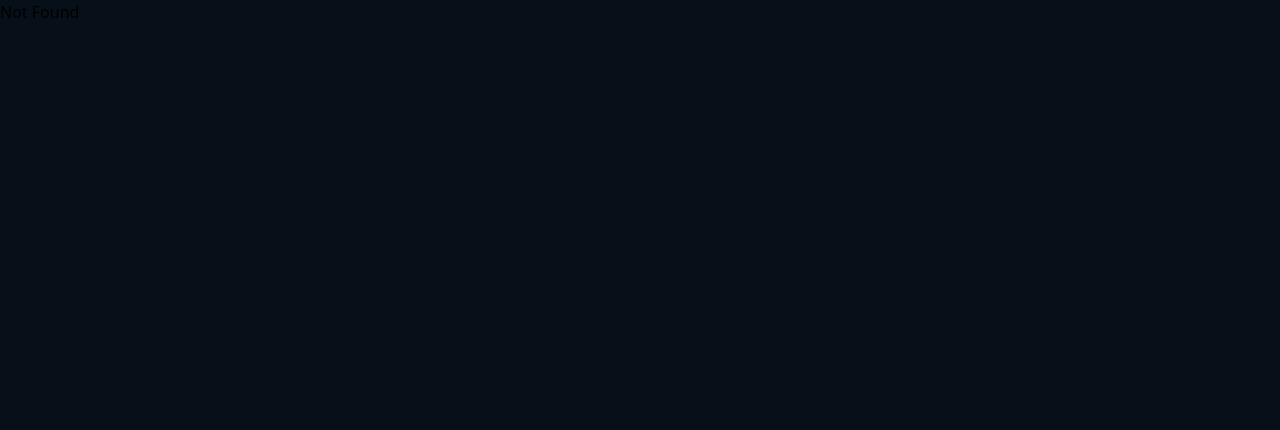
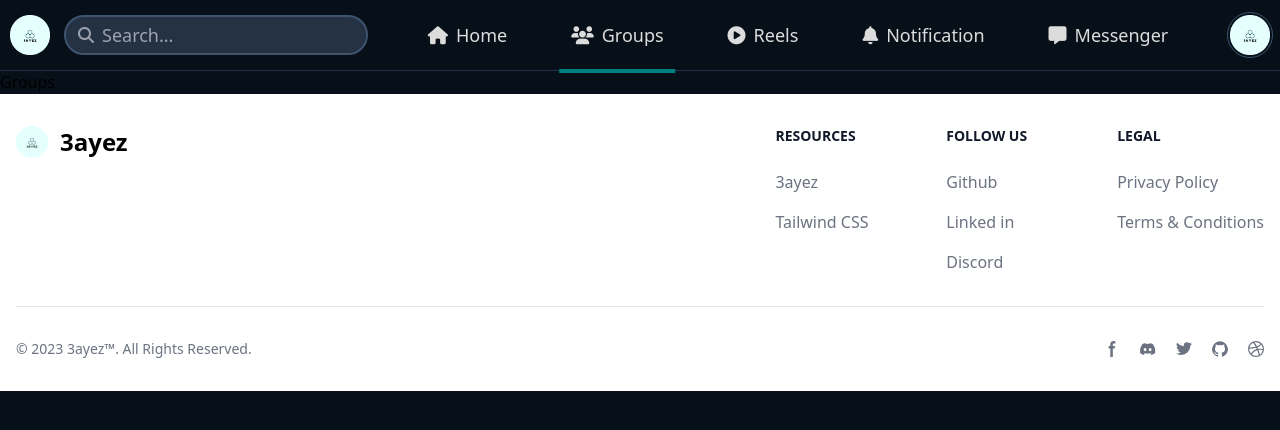
Before and after one commit to FYOTOL1/Twins_Project, a React (Create React App) app: page /groups in a window 1280 px wide. Before the commit this address had no page. Shown: the top 430 px of the page. Built offline with nearby package versions, Linux system fonts and the light colour scheme.

Commit message:
changes in header add paths in links and add groups page

```diff
--- a/src/App.jsx
+++ b/src/App.jsx
@@ -4,12 +4,18 @@ import { createBrowserRouter, RouterProvider } from "react-router-dom";
 import loginPage from "./pages/auth/loginPage.jsx";
 import signupPage from "./pages/auth/signupPage.jsx";
 import homePage from "./pages/user/homePage.jsx";
+import groupsPage from "./pages/user/groupsPage.jsx";
 
 function App() {
   const router = createBrowserRouter([
     {
       path: "/",
       Component: homePage,
+      errorElement: "Not Found",
+    },
+    {
+      path: "/groups",
+      Component: groupsPage,
       errorElement: "Not Found",
     },
     {
--- /dev/null
+++ b/src/components/user/group/Groups.jsx
@@ -0,0 +1,7 @@
+import React from 'react'
+
+export default function Groups() {
+  return (
+    <div>Groups</div>
+  )
+}
--- a/src/components/user/home/Home.jsx
+++ b/src/components/user/home/Home.jsx
@@ -1,31 +1,21 @@
 import React from "react";
-import TrendRow from "./parts/TrendRow";
 import CreatePost from "./parts/CreatePost";
 import PostCard from "./parts/PostCard";
 import Profile from "./parts/Profile";
 import GroupsBox from "./parts/GroupsBox";
+import Trending from "./parts/Trending";
 
 export default function Welcome() {
   return (
     <>
       <main className="py-8 w-full">
-        <div className="container flex md:flex-row-reverse flex-col-reverse gap-6">
-          <section className="md:w-1/4 h-fit bg-[#0e1824] px-4 py-3 outline outline-1 text-[whiteSmoke] outline-[#222a35] text-center rounded-md">
-            <div className="Top w-full flex items-center justify-between gap-4 text-lg font-bold">
-              <p className="uppercase">trending</p>
-              <i className="fa-solid fa-circle-exclamation text-blue-500 text-xl"></i>
-            </div>
-            <div className="pt-5 px-3 w-full overflow-hidden">
-              <TrendRow />
-              <TrendRow />
-              <TrendRow />
-              <TrendRow />
-              <TrendRow />
-              <TrendRow />
-            </div>
+        <div className="container flex md:flex-row-reverse flex-col-reverse gap-6 text-[whiteSmoke]">
+          <section className="R flex flex-col gap-6 md:w-1/4">
+            <Trending />
+            <GroupsBox />
           </section>
           {/*  */}
-          <section className="flex flex-col gap-6 md:w-2/4 text-[whiteSmoke] rounded-md">
+          <section className="C flex flex-col gap-6 md:w-2/4 text-[whiteSmoke] rounded-md">
             <CreatePost />
             <div className="Posts flex flex-col gap-7">
               <PostCard
@@ -79,9 +69,8 @@ export default function Welcome() {
             </div>
           </section>
           {/*  */}
-          <section className="Profile md:w-1/4 text-[whiteSmoke] text-left">
+          <section className="L Profile md:w-1/4 text-[whiteSmoke] text-left">
             <Profile />
-            <GroupsBox />
           </section>
         </div>
       </main>
--- /dev/null
+++ b/src/components/user/home/parts/Trending.jsx
@@ -0,0 +1,21 @@
+import React from "react";
+import TrendRow from "./TrendRow";
+
+export default function Trending() {
+  return (
+    <div className="h-fit bg-[#0e1824] px-4 py-3 outline outline-1 text-[whiteSmoke] outline-[#222a35] text-center rounded-md">
+      <div className="Top w-full flex items-center justify-between gap-4 text-lg font-bold">
+        <p className="uppercase">trending</p>
+        <i className="fa-solid fa-circle-exclamation text-blue-500 text-xl"></i>
+      </div>
+      <div className="pt-5 px-3 w-full overflow-hidden">
+        <TrendRow />
+        <TrendRow />
+        <TrendRow />
+        <TrendRow />
+        <TrendRow />
+        <TrendRow />
+      </div>
+    </div>
+  );
+}
--- a/src/components/user/layout/Footer.jsx
+++ b/src/components/user/layout/Footer.jsx
@@ -111,9 +111,9 @@ export default function Footer() {
                   viewBox="0 0 8 19"
                 >
                   <path
-                    fill-rule="evenodd"
+                    fillRule="evenodd"
                     d="M6.135 3H8V0H6.135a4.147 4.147 0 0 0-4.142 4.142V6H0v3h2v9.938h3V9h2.021l.592-3H5V3.591A.6.6 0 0 1 5.592 3h.543Z"
-                    clip-rule="evenodd"
+                    clipRule="evenodd"
                   />
                 </svg>
                 <span className="sr-only">Facebook page</span>
@@ -145,9 +145,9 @@ export default function Footer() {
                   viewBox="0 0 20 17"
                 >
                   <path
-                    fill-rule="evenodd"
+                    fillRule="evenodd"
                     d="M20 1.892a8.178 8.178 0 0 1-2.355.635 4.074 4.074 0 0 0 1.8-2.235 8.344 8.344 0 0 1-2.605.98A4.13 4.13 0 0 0 13.85 0a4.068 4.068 0 0 0-4.1 4.038 4 4 0 0 0 .105.919A11.705 11.705 0 0 1 1.4.734a4.006 4.006 0 0 0 1.268 5.392 4.165 4.165 0 0 1-1.859-.5v.05A4.057 4.057 0 0 0 4.1 9.635a4.19 4.19 0 0 1-1.856.07 4.108 4.108 0 0 0 3.831 2.807A8.36 8.36 0 0 1 0 14.184 11.732 11.732 0 0 0 6.291 16 11.502 11.502 0 0 0 17.964 4.5c0-.177 0-.35-.012-.523A8.143 8.143 0 0 0 20 1.892Z"
-                    clip-rule="evenodd"
+                    clipRule="evenodd"
                   />
                 </svg>
                 <span className="sr-only">Twitter page</span>
@@ -164,9 +164,9 @@ export default function Footer() {
                   viewBox="0 0 20 20"
                 >
                   <path
-                    fill-rule="evenodd"
+                    fillRule="evenodd"
                     d="M10 .333A9.911 9.911 0 0 0 6.866 19.65c.5.092.678-.215.678-.477 0-.237-.01-1.017-.014-1.845-2.757.6-3.338-1.169-3.338-1.169a2.627 2.627 0 0 0-1.1-1.451c-.9-.615.07-.6.07-.6a2.084 2.084 0 0 1 1.518 1.021 2.11 2.11 0 0 0 2.884.823c.044-.503.268-.973.63-1.325-2.2-.25-4.516-1.1-4.516-4.9A3.832 3.832 0 0 1 4.7 7.068a3.56 3.56 0 0 1 .095-2.623s.832-.266 2.726 1.016a9.409 9.409 0 0 1 4.962 0c1.89-1.282 2.717-1.016 2.717-1.016.366.83.402 1.768.1 2.623a3.827 3.827 0 0 1 1.02 2.659c0 3.807-2.319 4.644-4.525 4.889a2.366 2.366 0 0 1 .673 1.834c0 1.326-.012 2.394-.012 2.72 0 .263.18.572.681.475A9.911 9.911 0 0 0 10 .333Z"
-                    clip-rule="evenodd"
+                    clipRule="evenodd"
                   />
                 </svg>
                 <span className="sr-only">GitHub account</span>
@@ -183,9 +183,9 @@ export default function Footer() {
                   viewBox="0 0 20 20"
                 >
                   <path
-                    fill-rule="evenodd"
+                    fillRule="evenodd"
                     d="M10 0a10 10 0 1 0 10 10A10.009 10.009 0 0 0 10 0Zm6.613 4.614a8.523 8.523 0 0 1 1.93 5.32 20.094 20.094 0 0 0-5.949-.274c-.059-.149-.122-.292-.184-.441a23.879 23.879 0 0 0-.566-1.239 11.41 11.41 0 0 0 4.769-3.366ZM8 1.707a8.821 8.821 0 0 1 2-.238 8.5 8.5 0 0 1 5.664 2.152 9.608 9.608 0 0 1-4.476 3.087A45.758 45.758 0 0 0 8 1.707ZM1.642 8.262a8.57 8.57 0 0 1 4.73-5.981A53.998 53.998 0 0 1 9.54 7.222a32.078 32.078 0 0 1-7.9 1.04h.002Zm2.01 7.46a8.51 8.51 0 0 1-2.2-5.707v-.262a31.64 31.64 0 0 0 8.777-1.219c.243.477.477.964.692 1.449-.114.032-.227.067-.336.1a13.569 13.569 0 0 0-6.942 5.636l.009.003ZM10 18.556a8.508 8.508 0 0 1-5.243-1.8 11.717 11.717 0 0 1 6.7-5.332.509.509 0 0 1 .055-.02 35.65 35.65 0 0 1 1.819 6.476 8.476 8.476 0 0 1-3.331.676Zm4.772-1.462A37.232 37.232 0 0 0 13.113 11a12.513 12.513 0 0 1 5.321.364 8.56 8.56 0 0 1-3.66 5.73h-.002Z"
-                    clip-rule="evenodd"
+                    clipRule="evenodd"
                   />
                 </svg>
                 <span className="sr-only">Dribbble account</span>
--- a/src/components/user/layout/Header.jsx
+++ b/src/components/user/layout/Header.jsx
@@ -1,16 +1,26 @@
-import React, { useState } from "react";
+import React, { useEffect, useState } from "react";
 import { Link } from "react-router-dom";
 
 export default function Header() {
   const [List, setList] = useState(false);
   const [Authed, setAuthed] = useState(true);
+  const [path, setPath] = useState("");
+  useEffect(() => {
+    setPath(window.location.pathname.replace("/", ""));
+    setAuthed(true);
+  }, []);
+
   return (
     <>
       <header className="user-header h-[70px]">
         <div className="container h-full flex justify-between items-center">
           <div className="Logo-Search flex gap-4 items-center">
             <div className="Logo">
-              <Link to="/">
+              <Link
+                className="flex items-baseline flex-row-reverse gap-2
+              "
+                to="/"
+              >
                 <img
                   className="w-10 h-10 object-contain"
                   src="../../../../icon.png"
@@ -34,28 +44,77 @@ export default function Header() {
               </label>
             </div>
           </div>
-
           <nav className="nav">
             <ul className="ul-List flex gap-16">
-              <li className="active-nav flex items-baseline flex-row-reverse gap-2 text-lg text-[gainsboro] transition-all hover:text-white cursor-pointer relative">
+              <li
+                className={`${
+                  path === "" ? "active-nav" : null
+                } text-lg text-[gainsboro] transition-all hover:text-white cursor-pointer relative`}
+              >
+                <Link
+                  className="flex items-baseline flex-row-reverse gap-2
+                "
+                  to={"/"}
+                >
                   <p>Home</p>
                   <i className="fa-solid fa-house"></i>
+                </Link>
               </li>
-              <li className="flex items-baseline flex-row-reverse gap-2 text-lg text-[gainsboro] transition-all hover:text-white cursor-pointer relative">
+              <li
+                className={`${
+                  path === "groups" ? "active-nav" : null
+                } text-lg text-[gainsboro] transition-all hover:text-white cursor-pointer relative`}
+              >
+                <Link
+                  className="flex items-baseline flex-row-reverse gap-2
+                "
+                  to={"/groups"}
+                >
                   <p>Groups</p>
                   <i className="fa-solid fa-users"></i>
+                </Link>
               </li>
-              <li className="flex items-baseline flex-row-reverse gap-2 text-lg text-[gainsboro] transition-all hover:text-white cursor-pointer relative">
+              <li
+                className={`${
+                  path === "reels" ? "active-nav" : null
+                } text-lg text-[gainsboro] transition-all hover:text-white cursor-pointer relative`}
+              >
+                <Link
+                  className="flex items-baseline flex-row-reverse gap-2
+                "
+                  to={"/reels"}
+                >
                   <p>Reels</p>
                   <i className="fa-solid fa-circle-play"></i>
+                </Link>
               </li>
-              <li className="flex items-baseline flex-row-reverse gap-2 text-lg text-[gainsboro] transition-all hover:text-white cursor-pointer relative">
+              <li
+                className={`${
+                  path === "notification" ? "active-nav" : null
+                } text-lg text-[gainsboro] transition-all hover:text-white cursor-pointer relative`}
+              >
+                <Link
+                  className="flex items-baseline flex-row-reverse gap-2
+                "
+                  to={"/notification"}
+                >
                   <p>Notification</p>
                   <i className="fa-solid fa-bell"></i>
+                </Link>
               </li>
-              <li className="flex items-baseline flex-row-reverse gap-2 text-lg text-[gainsboro] transition-all hover:text-white cursor-pointer relative">
+              <li
+                className={`${
+                  path === "messenger" ? "active-nav" : null
+                } text-lg text-[gainsboro] transition-all hover:text-white cursor-pointer relative`}
+              >
+                <Link
+                  className="flex items-baseline flex-row-reverse gap-2
+                "
+                  to={"/messenger"}
+                >
                   <p>Messenger</p>
                   <i className="fa-solid fa-message"></i>
+                </Link>
               </li>
             </ul>
           </nav>
@@ -88,7 +147,7 @@ export default function Header() {
                         Profile
                       </Link>
                       <Link
-                        to="#"
+                        to="/groups"
                         className="block px-4 py-2 text-sm text-[whiteSmoke] transition-all hover:opacity-75"
                         role="menuitem"
                         tabindex="-1"
--- /dev/null
+++ b/src/pages/user/groupsPage.jsx
@@ -0,0 +1,13 @@
+import React from "react";
+import LAYOUT from "../../components/user/layout/LAYOUT";
+import Groups from "../../components/user/group/Groups";
+
+export default function groupsPage() {
+  return (
+    <>
+      <LAYOUT>
+        <Groups />
+      </LAYOUT>
+    </>
+  );
+}
```
Lines whose indentation alone changed are shown as unchanged.
